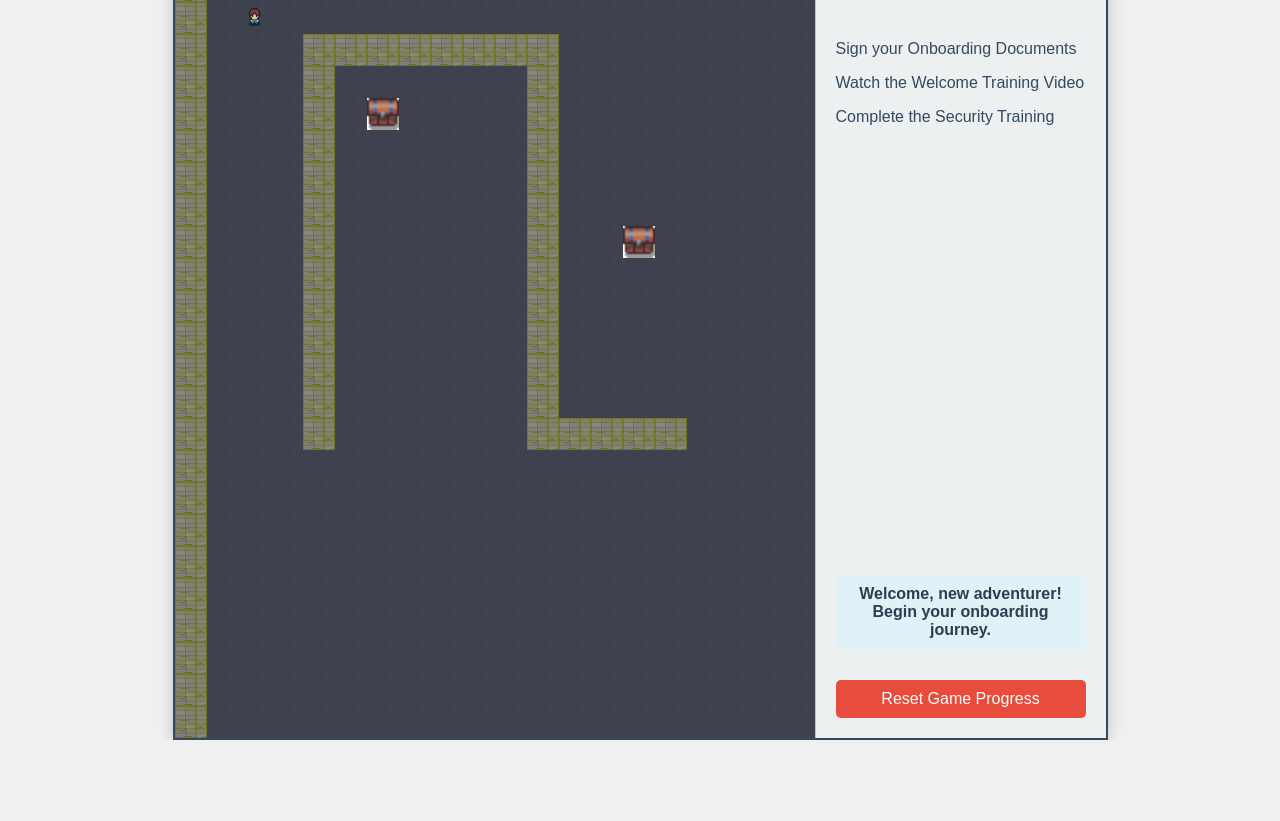
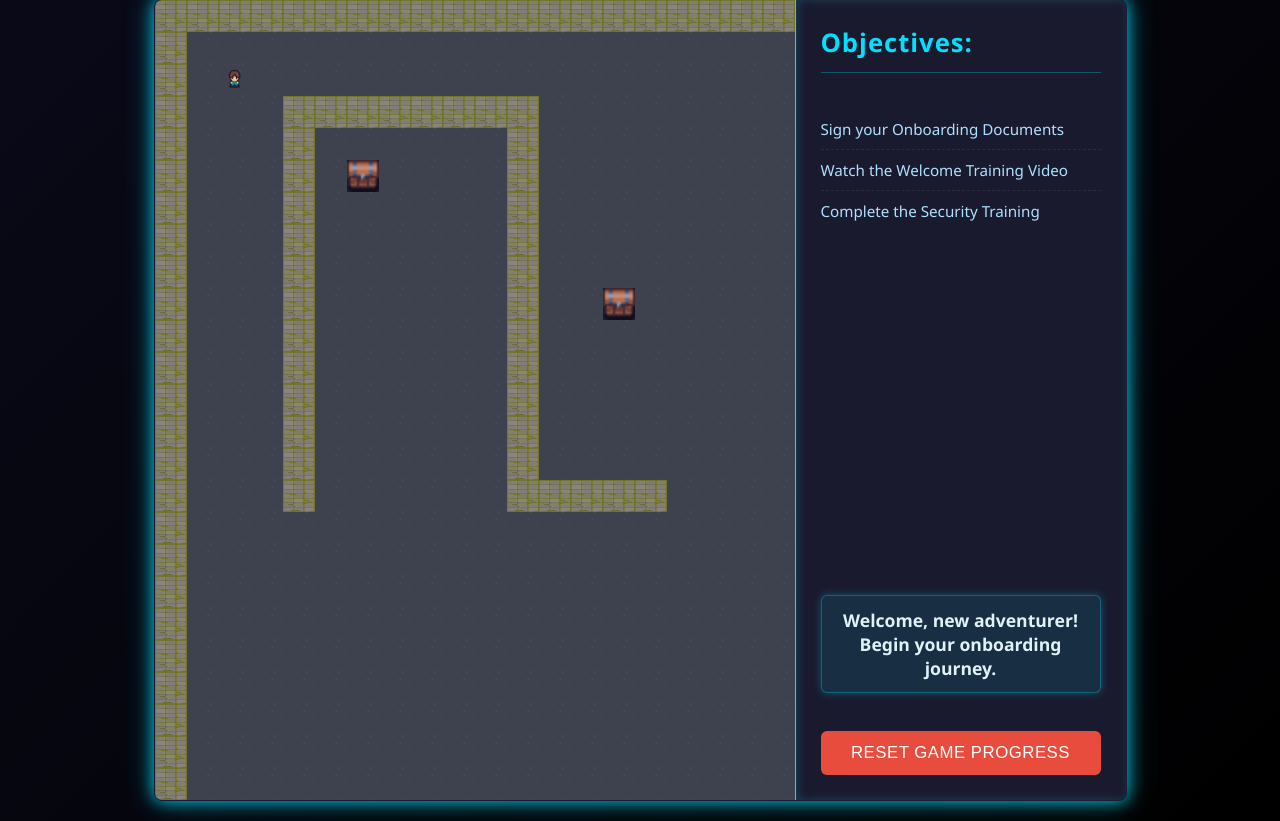
Before and after one commit to turnip-the-beet/new-hire-onboarding, a plain HTML site: page index.html in a window 1280 px wide. Shown: the part 142-963 px from the top of the page. Before the commit the page ends 882 px from the top, so only its background shows below. Drawn offline with Linux system fonts and the light colour scheme.

Commit message:
Update style.css

```diff
--- a/style.css
+++ b/style.css
@@ -1,47 +1,74 @@
+/* General Body Styles */
 body {
-    font-family: Arial, sans-serif;
+    font-family: 'Segoe UI', Tahoma, Geneva, Verdana, sans-serif; /* Clean, modern font */
     display: flex;
     flex-direction: column;
     align-items: center;
-    justify-content: center;
-    min-height: 100vh;
+    min-height: 100vh; /* Full viewport height */
     margin: 0;
-    background-color: #f0f0f0;
-    color: #333;
+    padding: 20px; /* Some padding around the content */
+    box-sizing: border-box; /* Include padding in element's total width and height */
+
+    /* xiliotx.com inspired dark gradient background */
+    background: linear-gradient(135deg, #0a0a1a 0%, #000000 100%);
+    color: #e0e0f0; /* Light text color for dark background */
+    overflow-x: hidden; /* Prevent horizontal scroll */
 }
 
+/* Page Title */
 h1 {
-    color: #2c3e50;
-    margin-bottom: 20px;
+    color: #00e0ff; /* Bright blue accent, reminiscent of neon */
+    font-size: 2.8em;
+    text-shadow: 0 0 10px rgba(0, 224, 255, 0.6); /* Subtle glow effect */
+    margin-bottom: 30px;
+    letter-spacing: 2px;
+    text-transform: uppercase;
 }
 
+/* Game Container - The centerpiece */
 #game-container {
     display: flex;
-    border: 2px solid #34495e;
-    box-shadow: 0 0 15px rgba(0, 0, 0, 0.2);
-    background-color: #fff;
+    border: 1px solid #1a1a33; /* Dark border */
+    box-shadow: 0 0 30px rgba(0, 224, 255, 0.4), /* Outer glow */
+                0 0 15px rgba(0, 224, 255, 0.8), /* Inner glow */
+                inset 0 0 8px rgba(0, 224, 255, 0.2); /* Inner subtle glow */
+    background-color: #1a1a2e; /* Slightly lighter dark background for the box */
+    border-radius: 8px; /* Slightly rounded corners */
+    overflow: hidden; /* Ensures canvas doesn't bleed out */
+    transition: all 0.3s ease-in-out; /* Smooth transition for hover effects */
 }
 
-#gameCanvas {
-    /* This will be drawn by JS, so no CSS background needed */
-    display: block;
+#game-container:hover {
+    box-shadow: 0 0 40px rgba(0, 224, 255, 0.6),
+                0 0 20px rgba(0, 224, 255, 1),
+                inset 0 0 10px rgba(0, 224, 255, 0.3);
 }
 
+/* Game Canvas - The actual game display */
+#gameCanvas {
+    display: block;
+    /* Background for canvas is handled by JS drawing */
+}
+
+/* Info Panel - Sidebar next to the game */
 #info-panel {
-    width: 250px;
-    padding: 20px;
-    background-color: #ecf0f1;
-    border-left: 1px solid #bdc3c7;
+    width: 280px; /* Slightly wider panel */
+    padding: 25px;
+    background-color: #1a1a2e; /* Same as container background */
+    border-left: 1px solid #00e0ff; /* Accent border on the left */
     display: flex;
     flex-direction: column;
     justify-content: space-between;
+    box-shadow: inset 2px 0 8px rgba(0, 224, 255, 0.2); /* Inner shadow for panel */
 }
 
 #info-panel h2 {
-    color: #2980b9;
+    color: #00e0ff; /* Bright blue accent */
     margin-top: 0;
-    border-bottom: 1px solid #bdc3c7;
-    padding-bottom: 10px;
+    border-bottom: 1px solid rgba(0, 224, 255, 0.3); /* Subtle accent border */
+    padding-bottom: 12px;
+    font-size: 1.6em;
+    letter-spacing: 1px;
 }
 
 #objective-list {
@@ -49,39 +76,53 @@ h1 {
     padding: 0;
     margin: 15px 0;
     flex-grow: 1;
+    font-size: 0.95em;
 }
 
 #objective-list li {
-    padding: 8px 0;
-    color: #34495e;
+    padding: 10px 0;
+    color: #b0e0ff; /* Lighter blue for text */
+    border-bottom: 1px dashed rgba(255, 255, 255, 0.08); /* Very subtle separator */
+}
+
+#objective-list li:last-child {
+    border-bottom: none; /* No border for the last item */
 }
 
 #objective-list li.completed {
     text-decoration: line-through;
-    color: #7f8c8d;
+    color: #7f8c8d; /* Muted color for completed tasks */
 }
 
 #game-message {
-    background-color: #e0f2f7;
-    padding: 10px;
-    border-radius: 5px;
-    color: #2c3e50;
+    background-color: rgba(0, 224, 255, 0.1); /* Subtle glowing background */
+    border: 1px solid rgba(0, 224, 255, 0.3);
+    padding: 12px;
+    border-radius: 6px;
+    color: #e0f2f7;
     font-weight: bold;
     text-align: center;
+    font-size: 1.1em;
+    box-shadow: 0 0 8px rgba(0, 224, 255, 0.3); /* Message glow */
 }
 
+/* Reset Button */
 #resetButton {
-    background-color: #e74c3c;
+    background-color: #e74c3c; /* Still a distinct warning color */
     color: white;
-    padding: 10px 15px;
+    padding: 12px 18px;
     border: none;
-    border-radius: 5px;
+    border-radius: 6px;
     cursor: pointer;
-    font-size: 1em;
-    margin-top: 15px;
+    font-size: 1.05em;
+    margin-top: 20px;
     width: 100%;
+    transition: background-color 0.2s ease, box-shadow 0.2s ease;
+    text-transform: uppercase;
+    letter-spacing: 0.5px;
 }
 
 #resetButton:hover {
     background-color: #c0392b;
+    box-shadow: 0 0 15px rgba(231, 76, 60, 0.6); /* Red glow on hover */
 }
```
